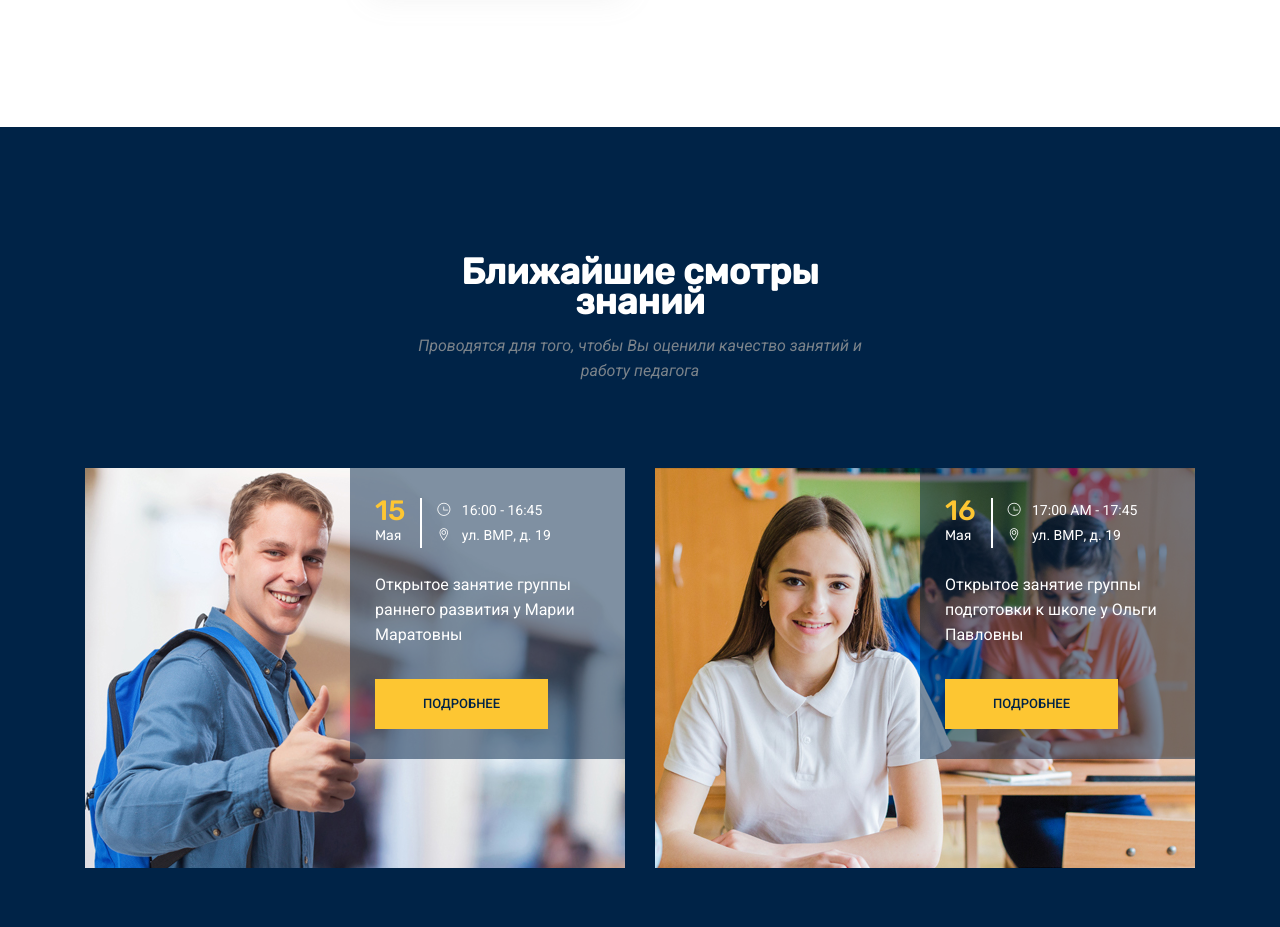
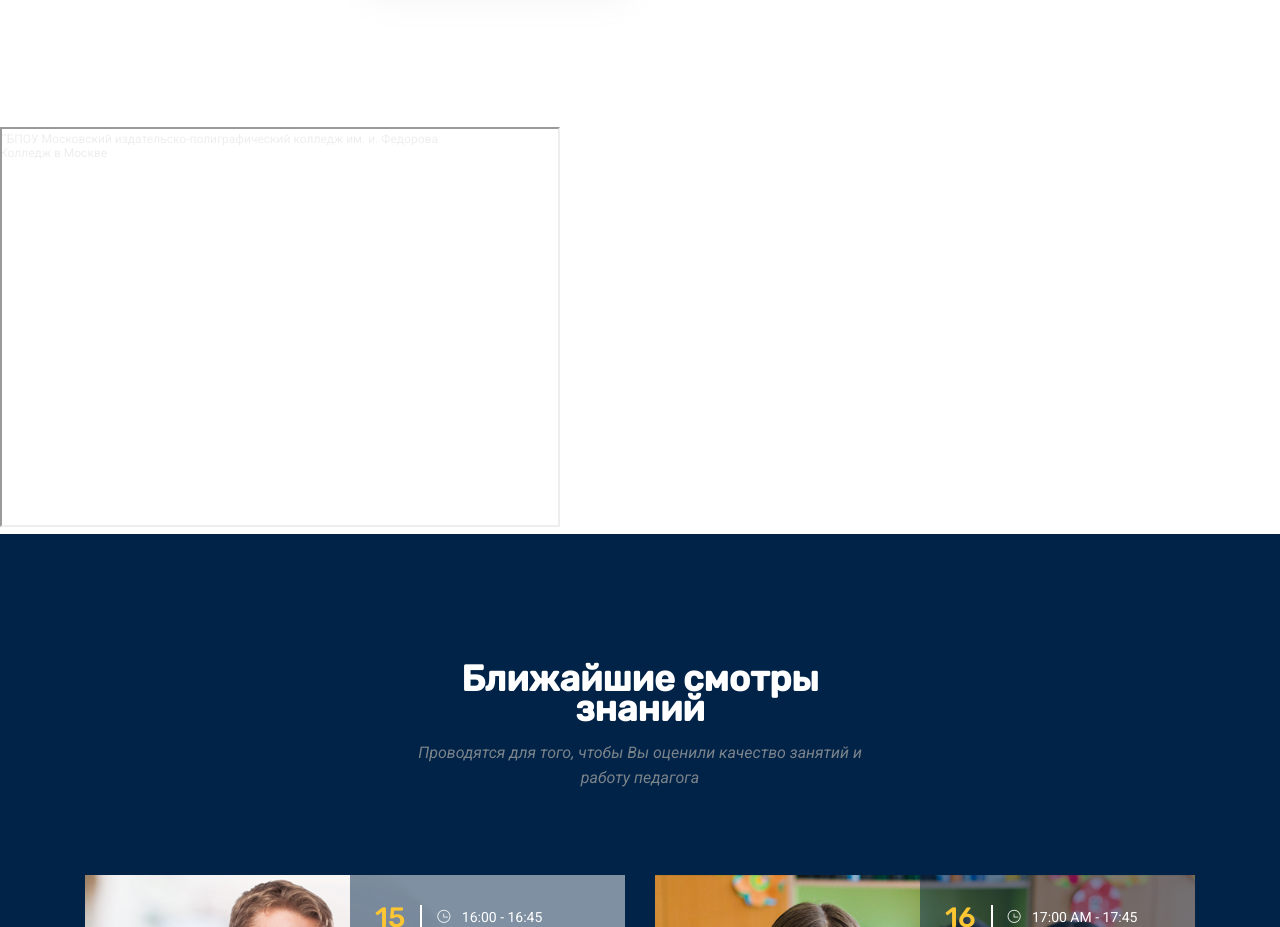
Before and after one commit to tmtmfmu/edustage, a plain HTML site: page index.html in a window 1280 px wide. Shown: the part 3927-4854 px from the top of the page. Drawn offline with Linux system fonts and the light colour scheme; some packages are replaced by stand-ins of ours; files whose address does not match are found by name.

Commit message:
Update index.html

```diff
--- a/index.html
+++ b/index.html
@@ -506,7 +506,7 @@
       </div>
     </section>
     <!--================ End Trainers Area =================-->
-
+    <div style="position:relative;overflow:hidden;"><a href="https://yandex.ru/maps/org/gbpou_moskovskiy_izdatelsko_poligraficheskiy_kolledzh_im_i_fedorova/1012475088/?utm_medium=mapframe&utm_source=maps" style="color:#eee;font-size:12px;position:absolute;top:0px;">ГБПОУ Московский издательско-полиграфический колледж им. и. Федорова</a><a href="https://yandex.ru/maps/213/moscow/category/college/184106236/?utm_medium=mapframe&utm_source=maps" style="color:#eee;font-size:12px;position:absolute;top:14px;">Колледж в Москве</a><iframe src="https://yandex.ru/map-widget/v1/?ll=44.204699%2C55.810891&mode=search&oid=1012475088&ol=biz&sctx=ZAAAAAgBEAAaKAoSCWn9LQH4b0NAEfbtJCL8w0tAEhIJZVJDG4B9EUARHcpQFVPp%2FT8iBgABAgMEBSgAOABA1QFIAWoCcnWdAc3MTD2gAQCoAQC9AT8YjnrCARDQyeTiA6K8hKaUBNughtIeggII0LzQuNC%2F0LqKAgCSAgCaAgxkZXNrdG9wLW1hcHM%3D&sll=37.592414%2C55.810891&sspn=27.445120%2C11.673408&text=%D0%BC%D0%B8%D0%BF%D0%BA&z=5.35" width="560" height="400" frameborder="1" allowfullscreen="true" style="position:relative;"></iframe></div>
     <!--================ Start Events Area =================-->
     <div class="events_area">
       <div class="container">
```
